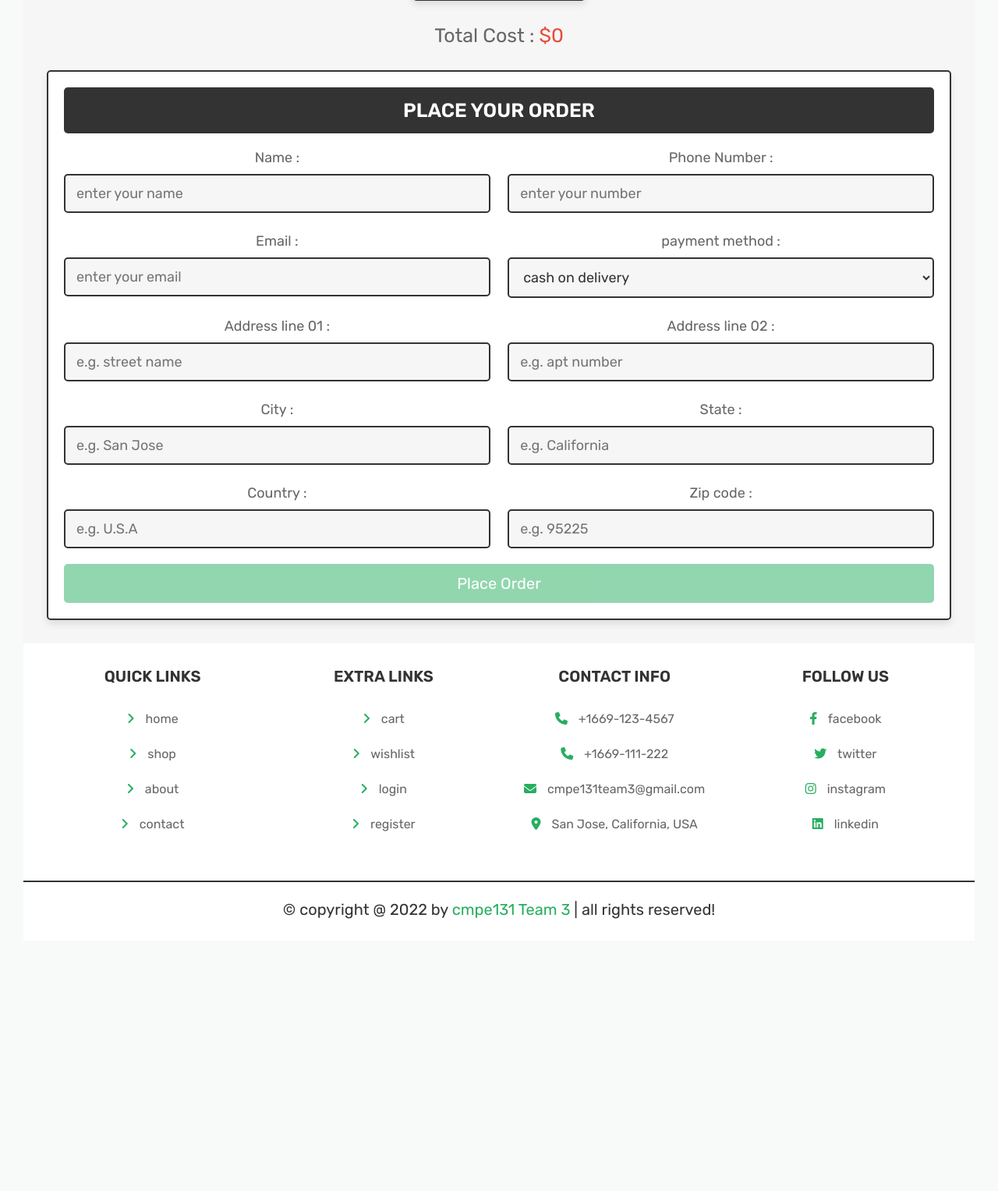
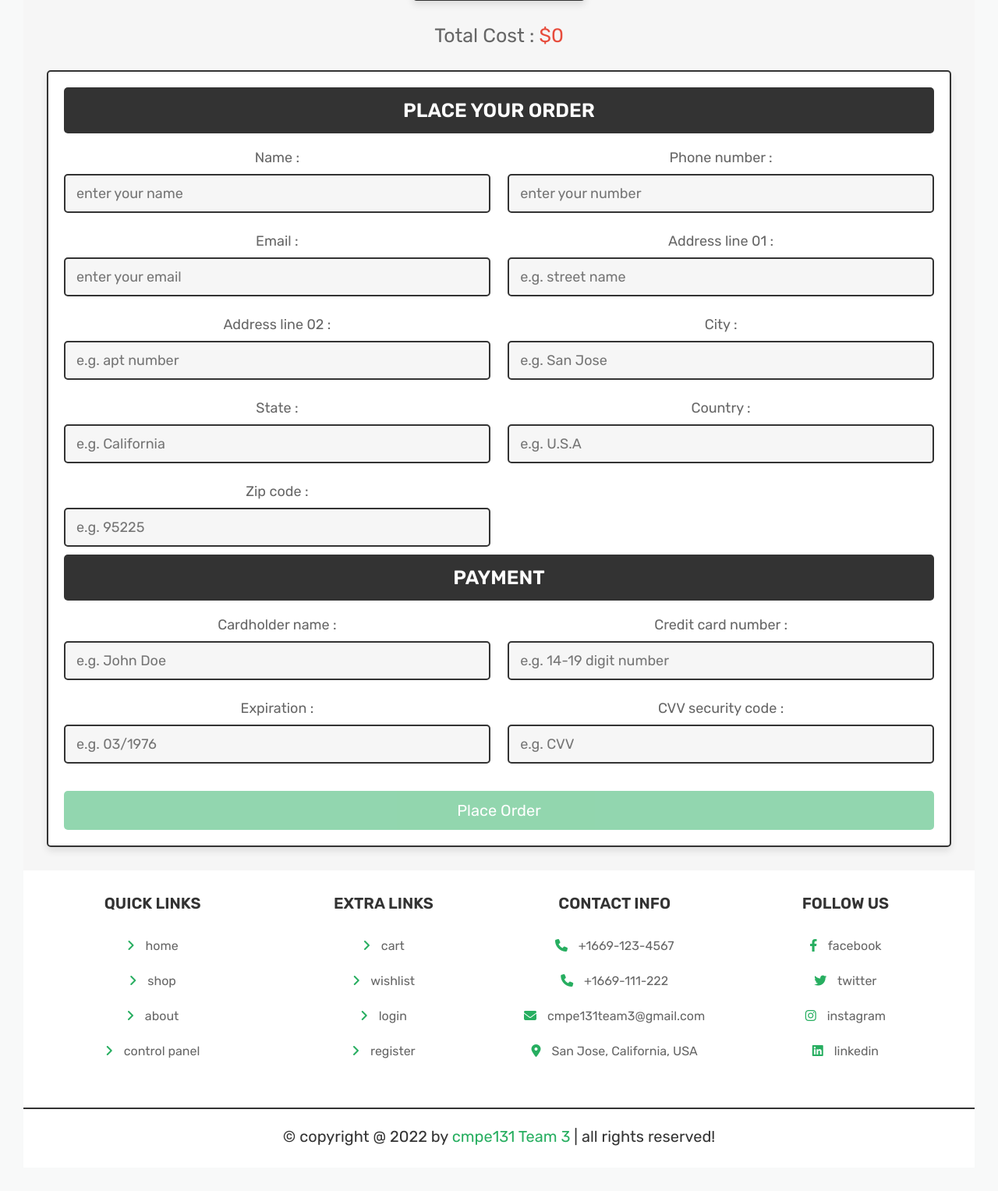
Before and after one commit to kadenshayden/SJ-Grocer, a PHP site: page /checkout.php in a window 1280 px wide. Shown: the part 186-1713 px from the top of the page at 78% size. Before the commit the page ends 1364 px from the top, so only its background shows below. Run offline with PHP 8.4, Linux system fonts and the light colour scheme; the visitor is signed in with stand-in values (Sample User, id 1); data that the repository does not hold is empty; some libraries are stand-ins or nearby versions.

Commit message:
bug fixes

```diff
--- a/admin_orders.php
+++ b/admin_orders.php
@@ -81,7 +81,7 @@ if(isset($_GET['delete'])){
                <option value="completed">completed</option>
             </select>
             <div class="flex-btn">
-               <input type="submit" name="update_order" class="option-btn" value="udate">
+               <input type="submit" name="update_order" class="option-btn" value="update">
                <a href="admin_orders.php?delete=<?= $fetch_orders['id']; ?>" class="delete-btn" onclick="return confirm('delete this order?');">delete</a>
             </div>
          </form>
--- a/checkout.php
+++ b/checkout.php
@@ -6,11 +6,12 @@ session_start();
 
 $user_id = $_SESSION['user_id'];
 
-if(!isset($user_id)){
+if (!isset($user_id)) {
    header('location:login.php');
-};
+}
+;
 
-if(isset($_POST['order'])){
+if (isset($_POST['order'])) {
 
    $name = $_POST['name'];
    $name = filter_var($name, FILTER_SANITIZE_STRING);
@@ -20,7 +21,7 @@ if(isset($_POST['order'])){
    $email = filter_var($email, FILTER_SANITIZE_STRING);
    $method = $_POST['method'];
    $method = filter_var($method, FILTER_SANITIZE_STRING);
-   $address = 'flat no. '. $_POST['flat'] .' '. $_POST['street'] .' '. $_POST['city'] .' '. $_POST['state'] .' '. $_POST['country'] .' - '. $_POST['pin_code'];
+   $address = 'flat no. ' . $_POST['flat'] . ' ' . $_POST['street'] . ' ' . $_POST['city'] . ' ' . $_POST['state'] . ' ' . $_POST['country'] . ' - ' . $_POST['pin_code'];
    $address = filter_var($address, FILTER_SANITIZE_STRING);
    $placed_on = date('d-M-Y');
 
@@ -29,24 +30,26 @@ if(isset($_POST['order'])){
 
    $cart_query = $conn->prepare("SELECT * FROM `cart` WHERE user_id = ?");
    $cart_query->execute([$user_id]);
-   if($cart_query->rowCount() > 0){
-      while($cart_item = $cart_query->fetch(PDO::FETCH_ASSOC)){
-         $cart_products[] = $cart_item['name'].' ( '.$cart_item['quantity'].' )';
+   if ($cart_query->rowCount() > 0) {
+      while ($cart_item = $cart_query->fetch(PDO::FETCH_ASSOC)) {
+         $cart_products[] = $cart_item['name'] . ' ( ' . $cart_item['quantity'] . ' )';
          $sub_total = ($cart_item['price'] * $cart_item['quantity']);
          $cart_total += $sub_total;
-      };
-   };
+      }
+      ;
+   }
+   ;
 
    $total_products = implode(', ', $cart_products);
 
    $order_query = $conn->prepare("SELECT * FROM `orders` WHERE name = ? AND number = ? AND email = ? AND method = ? AND address = ? AND total_products = ? AND total_price = ?");
    $order_query->execute([$name, $number, $email, $method, $address, $total_products, $cart_total]);
 
-   if($cart_total == 0){
+   if ($cart_total == 0) {
       $message[] = 'your cart is empty';
-   }elseif($order_query->rowCount() > 0){
+   } elseif ($order_query->rowCount() > 0) {
       $message[] = 'order placed already!';
-   }else{
+   } else {
       $insert_order = $conn->prepare("INSERT INTO `orders`(user_id, name, number, email, method, address, total_products, total_price, placed_on) VALUES(?,?,?,?,?,?,?,?,?)");
       $insert_order->execute([$user_id, $name, $number, $email, $method, $address, $total_products, $cart_total, $placed_on]);
       $delete_cart = $conn->prepare("DELETE FROM `cart` WHERE user_id = ?");
@@ -60,6 +63,7 @@ if(isset($_POST['order'])){
 
 <!DOCTYPE html>
 <html lang="en">
+
 <head>
    <meta charset="UTF-8">
    <meta http-equiv="X-UA-Compatible" content="IE=edge">
@@ -73,6 +77,7 @@ if(isset($_POST['order'])){
    <link rel="stylesheet" href="css/style.css">
 
 </head>
+
 <body>
 
    <?php include 'header.php'; ?>
@@ -83,17 +88,22 @@ if(isset($_POST['order'])){
    $cart_grand_total = 0;
    $select_cart_items = $conn->prepare("SELECT * FROM `cart` WHERE user_id = ?");
    $select_cart_items->execute([$user_id]);
-      if($select_cart_items->rowCount() > 0){
-         while($fetch_cart_items = $select_cart_items->fetch(PDO::FETCH_ASSOC)){
+   if ($select_cart_items->rowCount() > 0) {
+      while ($fetch_cart_items = $select_cart_items->fetch(PDO::FETCH_ASSOC)) {
          $cart_total_price = ($fetch_cart_items['price'] * $fetch_cart_items['quantity']);
          $cart_grand_total += $cart_total_price;
    ?>
-   <p> <?= $fetch_cart_items['name']; ?> <span>(<?= '$'.$fetch_cart_items['price'].' x '. $fetch_cart_items['quantity'].' lb '; ?>)</span> </p>
+      <p>
+         <?= $fetch_cart_items['name']; ?> <span>(<?='$' . $fetch_cart_items['price'] . ' x ' .
+                  $fetch_cart_items['quantity'] . ' lb '; ?>)</span>
+      </p>
       <?php
       }
-   }else{
+   } else {
       echo '<p class="empty">your cart is empty!</p>';
    }
+
+
    ?>
       <div class="grand-total">Total Cost : <span>$<?= $cart_grand_total; ?></span></div>
    </section>
@@ -110,20 +120,12 @@ if(isset($_POST['order'])){
                <input type="text" name="name" placeholder="enter your name" class="box" required>
             </div>
             <div class="inputBox">
-            <span>Phone Number :</span>
+               <span>Phone number :</span>
                <input type="number" name="number" placeholder="enter your number" class="box" required>
             </div>
             <div class="inputBox">
                <span>Email :</span>
                <input type="email" name="email" placeholder="enter your email" class="box" required>
-         </div>
-         <div class="inputBox">
-            <span>payment method :</span>
-            <select name="method" class="box" required>
-               <option value="cash on delivery">cash on delivery</option>
-               <option value="credit card">credit card</option>
-               <option value="paypal">paypal</option>
-            </select>
             </div>
             <div class="inputBox">
                <span>Address line 01 :</span>
@@ -151,7 +153,33 @@ if(isset($_POST['order'])){
             </div>
          </div>
 
-      <input type="submit" name="order" class="btn <?= ($cart_grand_total > 1)?'':'disabled'; ?>" value="place order">
+
+
+         <h3>Payment</h3>
+         <div class="flex">
+
+               <div class="inputBox">
+               <span>Cardholder name :</span>
+               <input type="text" name="name on card" placeholder="e.g. John Doe" class="box" required>
+            </div>
+            <div class="inputBox">
+               <span>Credit card number :</span>
+               <input type="text" name="card number" placeholder="e.g. 14-19 digit number" class="box" required>
+            </div>
+            <div class="inputBox">
+               <span>Expiration :</span>
+               <input type="text" name="Expiration" placeholder="e.g. 03/1976" class="box" required>
+            </div>
+            <div class="inputBox">
+               <span>CVV security code :</span>
+               <input type="text" name="123" placeholder="e.g. CVV" class="box" required>
+            </div>
+
+
+
+         <input type="submit" name="order" class="btn <?=($cart_grand_total > 1) ? '' : 'disabled'; ?>"
+            value="place order">
+         </div>
 
       </form>
 
@@ -169,4 +197,5 @@ if(isset($_POST['order'])){
    <script src="js/script.js"></script>
 
 </body>
+
 </html>
--- a/css/style.css
+++ b/css/style.css
@@ -665,6 +665,7 @@
    width: 49%;
 }
 
+
 .checkout-orders form .flex .inputBox .box{
    width: 100%;
    border:var(--border);
--- a/footer.php
+++ b/footer.php
@@ -7,7 +7,7 @@
          <a href="home.php"> <i class="fas fa-angle-right"></i> home</a>
          <a href="shop.php"> <i class="fas fa-angle-right"></i> shop</a>
          <a href="about.php"> <i class="fas fa-angle-right"></i> about</a>
-         <a href="contact.php"> <i class="fas fa-angle-right"></i> contact</a>
+         <a href="admin_page.php"> <i class="fas fa-angle-right"></i> control panel</a>
       </div>
 
       <div class="box">
--- a/header.php
+++ b/header.php
@@ -1,10 +1,11 @@
 <?php
+error_reporting(E_ERROR | E_PARSE);
 
-if(isset($message)){
-   foreach($message as $message){
+if (isset($message)) {
+   foreach ($message as $message) {
       echo '
       <div class="message">
-         <span>'.$message.'</span>
+         <span>' . $message . '</span>
          <i class="fas fa-times" onclick="this.parentElement.remove();"></i>
       </div>
       ';
@@ -17,7 +18,7 @@ if(isset($message)){
 
    <div class="flex">
 
-      <a href="admin_page.php" class="logo"><i class="fas fa-shopping-cart"></i>SJ Grocer<span>.</span></a>
+      <a href="home.php" class="logo"><i class="fas fa-shopping-cart"></i>SJ Grocer<span>.</span></a>
 
       <nav class="navbar">
          <a href="home.php">home</a>
@@ -48,7 +49,9 @@ if(isset($message)){
          $fetch_profile = $select_profile->fetch(PDO::FETCH_ASSOC);
          ?>
          <img src="uploaded_img/<?= $fetch_profile['image']; ?>" alt="">
-         <p><?= $fetch_profile['name']; ?></p>
+         <p>
+            <?= $fetch_profile['name']; ?>
+         </p>
          <a href="user_profile_update.php" class="btn">update profile</a>
          <a href="logout.php" class="delete-btn">logout</a>
          <div class="flex-btn">
```
Also changed, not shown: admin_header.php (+11 -8 lines), contact.php (+27 -9 lines), uploaded_img/tenderloin.jpg (added). Lines whose indentation alone changed are shown as unchanged.
